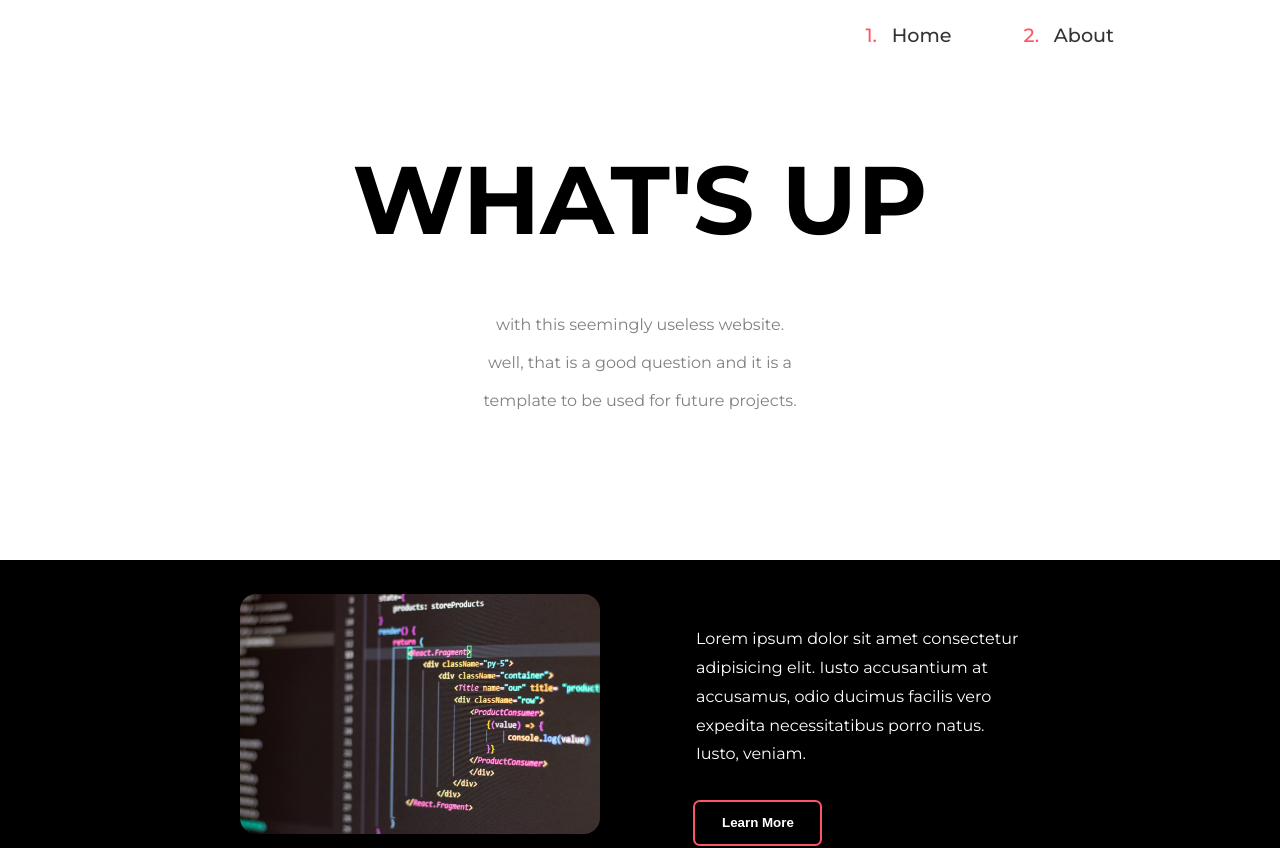
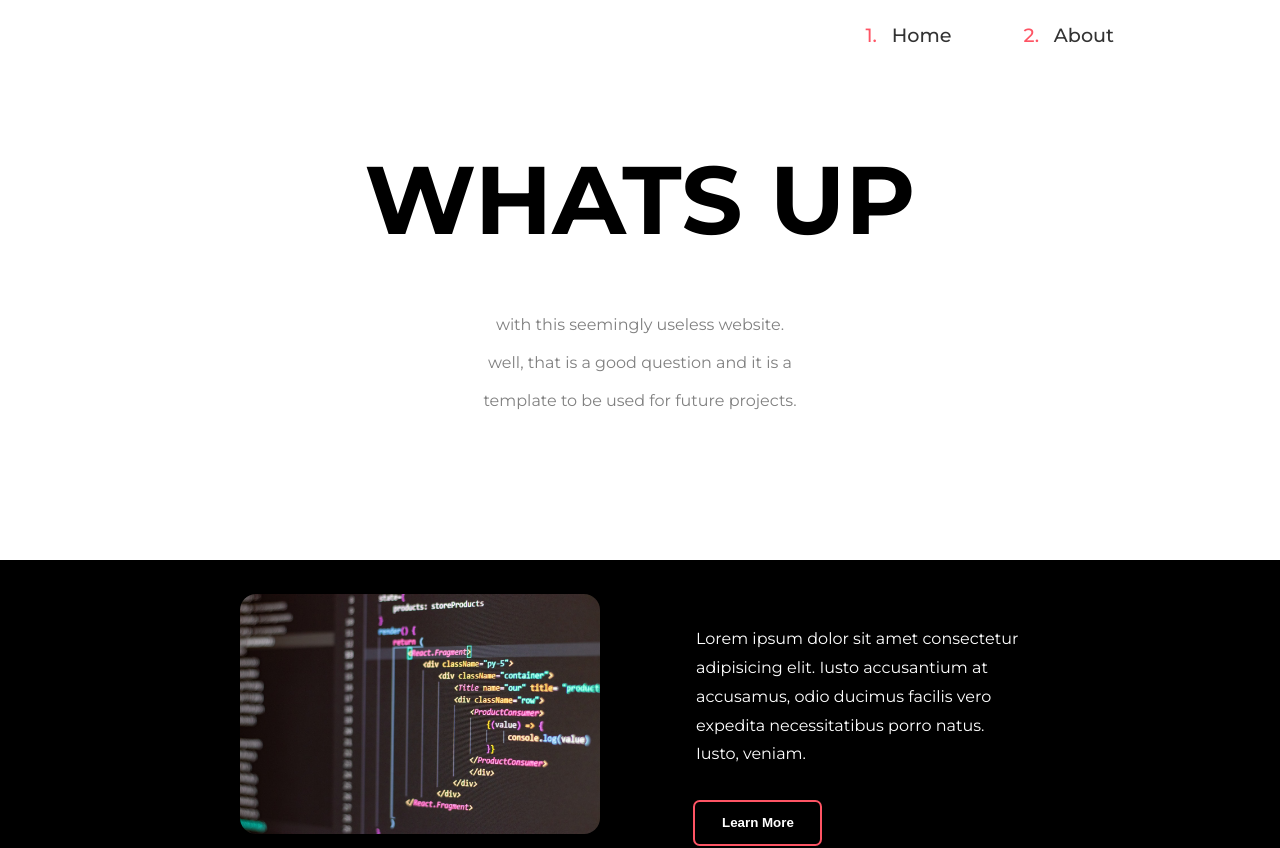
Before and after one commit to gearyaudie/afloor, a Next.js app: page /about in a window 1280 px wide. Shown: the top 848 px of the page. Built offline with nearby package versions, Linux system fonts and the light colour scheme.

Commit message:
git build

```diff
--- a/pages/about.tsx
+++ b/pages/about.tsx
@@ -1,11 +1,12 @@
 import React from "react";
+import Link from "next/link";
 import AboutStyles from "../styles/About.module.css";
 
 const about = () => {
   return (
     <>
       <div className={AboutStyles.about}>
-        <h1>WHAT'S UP</h1>
+        <h1>WHATS UP</h1>
         <p>with this seemingly useless website.</p>
         <p>well, that is a good question and it is a </p>
         <p>template to be used for future projects.</p>
@@ -22,7 +23,7 @@
               necessitatibus porro natus. Iusto, veniam.
             </p>
             <button className={AboutStyles.btn}>
-              <a href="/">Learn More</a>
+              <Link href="/">Learn More</Link>
             </button>
           </div>
         </div>
```
